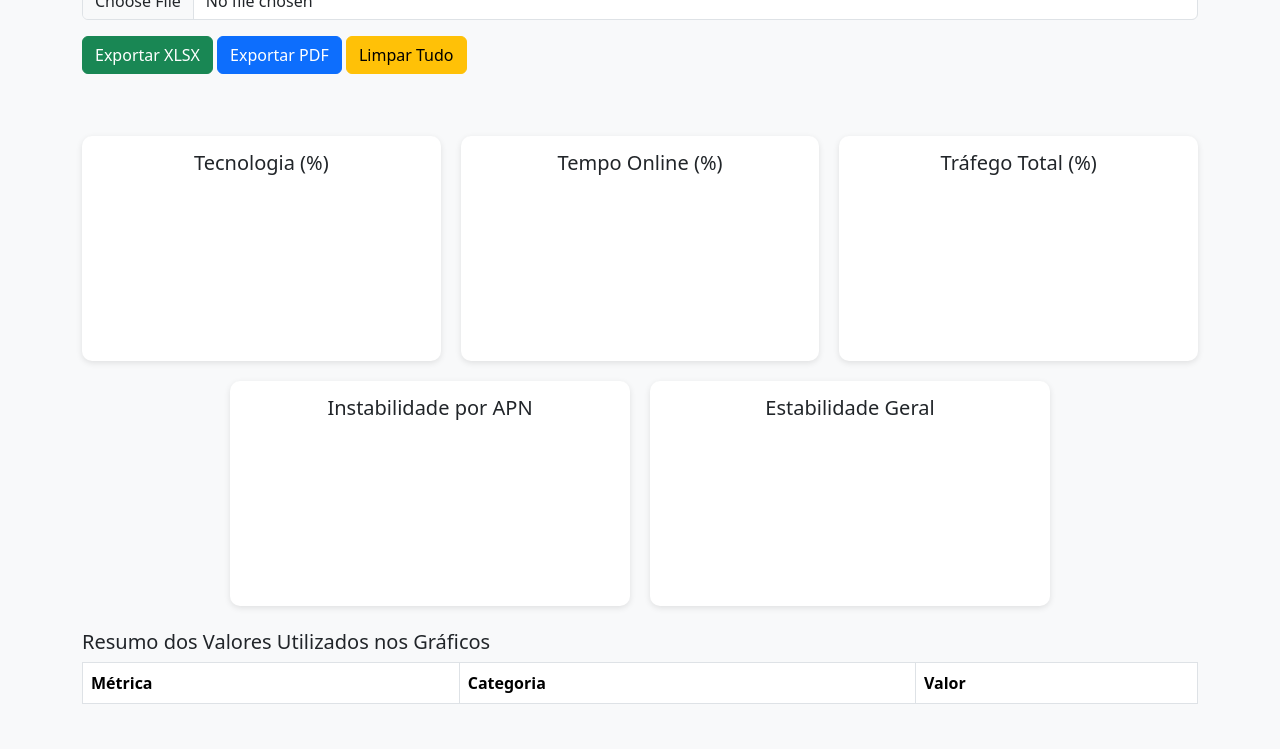
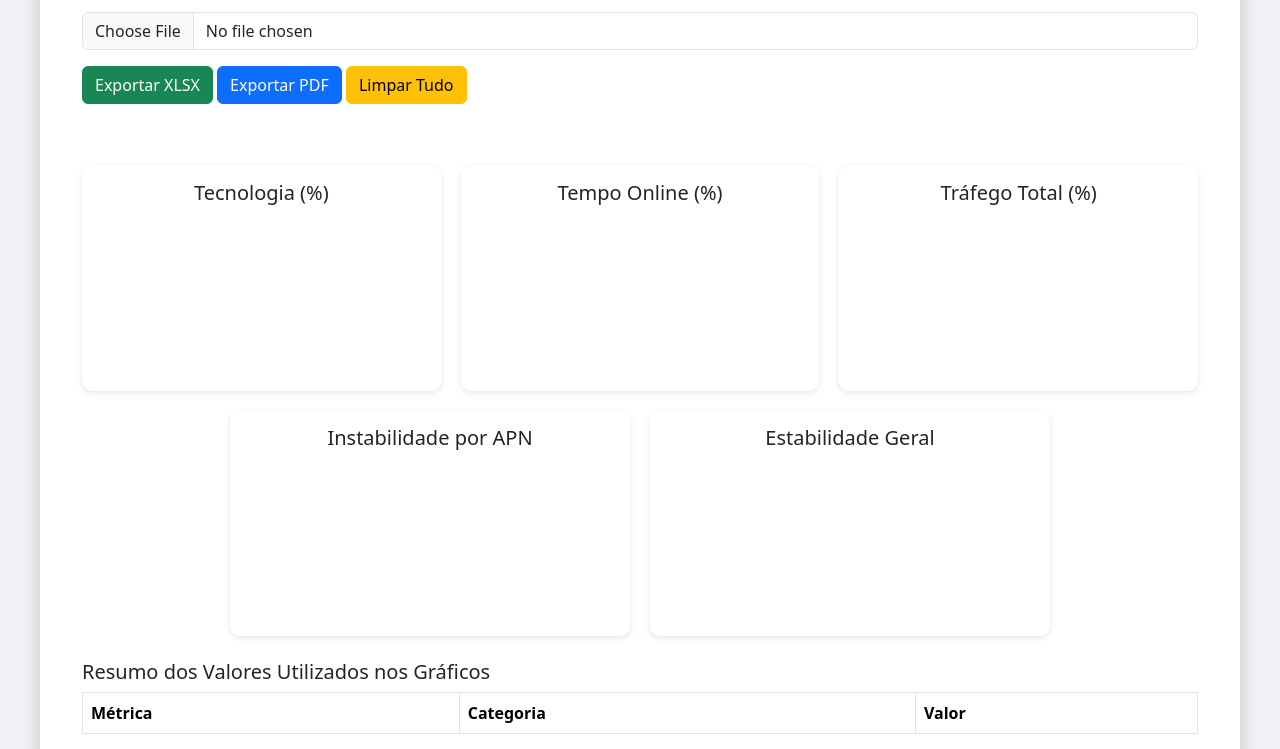
Before and after one commit to marcosbws2024/historicolinha, a plain HTML site: page index.html in a window 1280 px wide. Shown: the part 106-855 px from the top of the page. Drawn offline with nearby package versions, Linux system fonts and the light colour scheme; a script that the page names is missing.

Commit message:
Update index.html

```diff
--- a/index.html
+++ b/index.html
@@ -18,9 +18,35 @@ canvas { max-width: 100%; height: auto; }
 .graficos-container { display: flex; flex-wrap: wrap; gap: 20px; justify-content: center; }
 .grafico-box { flex: 1 1 300px; max-width: 400px; background-color: #fff; padding: 15px; border-radius: 10px; box-shadow: 0 2px 6px rgba(0,0,0,0.1); text-align: center; }
 .grafico-box h5 { margin-bottom: 15px; }
+
+
+
+/* Corpo da página com fundo */
+body {
+    background-color: #f0f2f5; /* cor de fundo da tela */
+    display: flex;
+    justify-content: center;
+    padding: 20px;
+    min-height: 100vh;
+    margin: 0;
+}
+
+/* Painel principal */
+#painel {
+    background-color: #ffffff;   /* fundo branco */
+    border-radius: 20px;         /* cantos arredondados */
+    box-shadow: 0 8px 20px rgba(0,0,0,0.2); /* sombra maior */
+    padding: 30px;
+    width: 100%;
+    max-width: 1200px;           /* largura máxima */
+}
+
+
 </style>
 </head>
 <body>
+
+      <div id="painel">
 <div class="container" id="conteudoPDF">
     <h2>Análise de Conexões</h2>
     <input type="file" id="csvFile" class="form-control mb-3">
@@ -83,6 +109,7 @@ canvas { max-width: 100%; height: auto; }
             <li>Não substitui ferramentas profissionais de análise de tráfego ou qualidade de serviço (QoS).</li>
         </ul>
     </div>
+</div>
 </div>
 
 <script>
```
